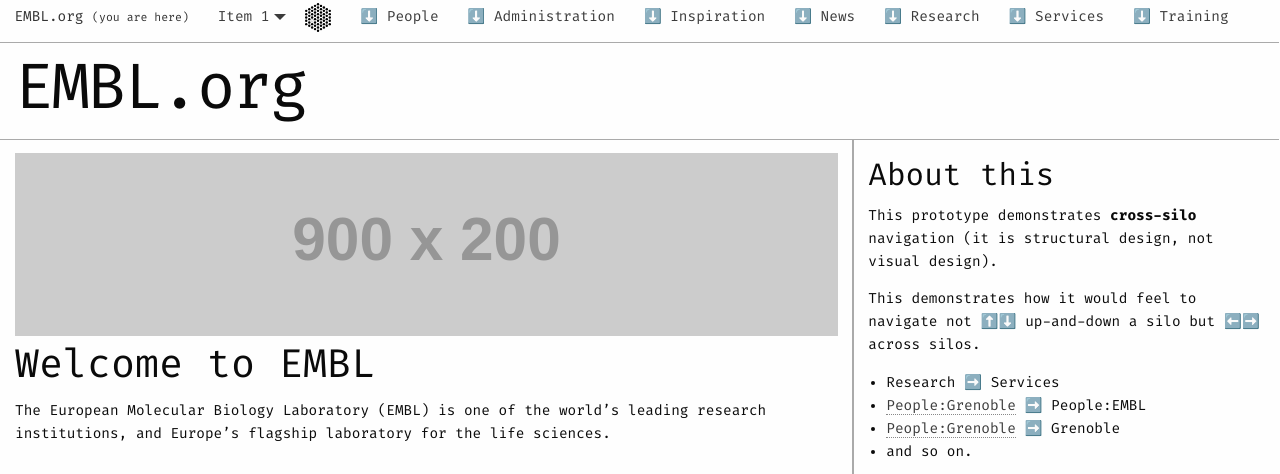
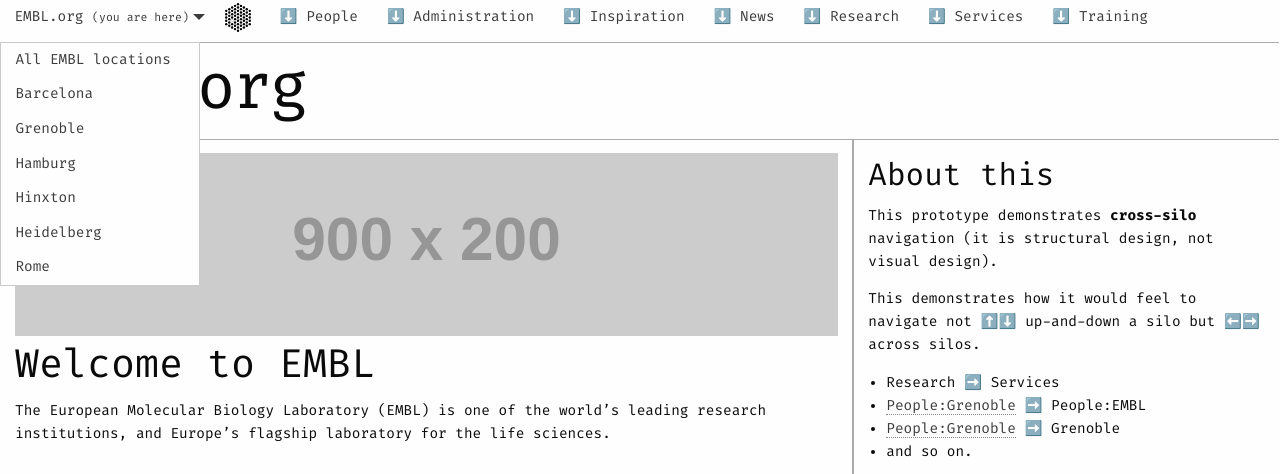
Before and after one commit to EMBL-Design-Language/framework-nav, a website: page index.html in a window 1280 px wide. Shown: the top 474 px of the page. Drawn offline with nearby package versions, Linux system fonts and the light colour scheme; placeholder pictures from the web are drawn by us.

Commit message:
Links inherit active classes

```diff
--- a/index.html
+++ b/index.html
@@ -10,12 +10,6 @@
   <body class="outline-divs">
     <div id="masthead" class="row masthead">
       <ul id="nav" class="float-left dropdown menu columns medium-12" data-dropdown-menu>
-        <li>
-          <a href="#">Item 1</a>
-          <ul class="menu">
-            <li><a href="#">Item 1A</a></li>
-          </ul>
-        </li>
         <li class="float-right">
           <a href="?facet-active=where:EMBL.org">
             <img class="hexagon" src="assets/logos/hexagon-mono-black.svg" />
--- a/js/app.js
+++ b/js/app.js
@@ -214,22 +214,57 @@
     $('#masthead #nav a.'+tempActive[1]).removeClass('hide').addClass('strong').append(' <small>(you are here)</small>');
   }
 
-  $('#masthead #nav a.'+tempParent1[1]).removeClass('hide').prepend('⬆️ ');
-  $('#masthead #nav a.'+tempParent2[1]).removeClass('hide').prepend('⬆️ ');
+  $('#masthead #nav > li > a.'+tempParent1[1]).removeClass('hide').prepend('⬆️ ');
+  $('#masthead #nav > li > a.'+tempParent2[1]).removeClass('hide').prepend('⬆️ ');
 
   //console.log(facetsPresent);
 
-  // amend parent menu links to inherit facets
-  if ((tempParent1[1] != 'emblorg') && (tempParent1[0] != 'null')) {
-    var tempHref = $('#masthead #nav a.'+tempParent2[1]).attr('href') + '&facet-parent-1=' + tempParent1[1];
-    $('#masthead #nav a.'+tempParent2[1]).attr('href',tempHref);
-    $('title').append(' < ' + facetIndex[tempParent1[0]][tempParent1[1]].title);
+  // amend global nav menu links to inherit facets
+
+  // where inherits active facets that aren't where
+  // @param {string} targetType the type of link we are appending to (who, what where)
+  function inheritFacets(targetType) {
+    var targetParentLevel = '&facet-parent-1=';
+    if (tempActive[0] != 'null' && tempActive[0] != targetType) {
+      $('#nav li  a.'+targetType).each( function( index, value ) {
+        // console.log(this);
+        var tempHref = $(this).attr('href') + targetParentLevel+tempActive[0]+':' + tempActive[1];
+        $(this).attr('href',tempHref);
+      });
+      var targetParentLevel = '&facet-parent-2=';
+    }
+    if (tempParent1[0] != 'null' && tempParent1[0] != targetType) {
+      $('#nav li  a.'+targetType).each( function( index, value ) {
+        // console.log(this);
+        var tempHref = $(this).attr('href') + targetParentLevel+tempParent1[0]+':' + tempParent1[1];
+        $(this).attr('href',tempHref);
+      });
+      var targetParentLevel = '&facet-parent-2=';
+    }
+    if (tempParent2[0] != 'null' && tempParent2[0] != targetType) {
+      $('#nav li  a.'+targetType).each( function( index, value ) {
+        // console.log(this);
+        var tempHref = $(this).attr('href') + targetParentLevel+tempParent2[0]+':' + tempParent2[1];
+        $(this).attr('href',tempHref);
+      });
+    }
+
   }
-  if ((tempParent2[1] != 'emblorg') && (tempParent2[0] != 'null')){
-    var tempHref = $('#masthead #nav a.'+tempParent1[1]).attr('href') + '&facet-parent-1=' + tempParent2[1];
-    $('#masthead #nav a.'+tempParent1[1]).attr('href',tempHref);
-    $('title').append(' < ' + facetIndex[tempParent2[0]][tempParent2[1]].title);
-  }
+
+  inheritFacets('where');
+  inheritFacets('who');
+  inheritFacets('what');
+
+  // if ((tempParent1[1] != 'emblorg') && (tempParent1[0] != 'null')) {
+  //   var tempHref = $('#masthead #nav a.'+tempParent2[1]).attr('href') + '&facet-parent-1=' + tempParent1[1];
+  //   $('#masthead #nav a.'+tempParent2[1]).attr('href',tempHref);
+  //   $('title').append(' < ' + facetIndex[tempParent1[0]][tempParent1[1]].title);
+  // }
+  // if ((tempParent2[1] != 'emblorg') && (tempParent2[0] != 'null')){
+  //   var tempHref = $('#masthead #nav a.'+tempParent1[1]).attr('href') + '&facet-parent-1=' + tempParent2[1];
+  //   $('#masthead #nav a.'+tempParent1[1]).attr('href',tempHref);
+  //   $('title').append(' < ' + facetIndex[tempParent2[0]][tempParent2[1]].title);
+  // }
 
   // activate the default navigation and make it relative to the active item
   function defaultNavEnable(target) {
@@ -241,16 +276,16 @@
     }
 
     // inherit the active parent
-    if ((tempParent1[0] != 'null') && (tempParent2[0] != 'null')) {
-      var targetHref = target.attr('href') + '&facet-parent-1=' + tempParent1[0] + ':' + tempParent1[1] + '&facet-parent-2=' + tempParent2[1] + ':' + tempParent2[1];
-    } else if (tempParent1[0] != 'null') {
-      var targetHref = target.attr('href') + '&facet-parent-1=' + tempParent1[0] + ':' + tempParent1[1];
-    } else if (tempParent2[0] != 'null') {
-      var targetHref = target.attr('href') + '&facet-parent-1=' + tempParent2[0] + ':' + tempParent2[1];
-    } else {
-      var targetHref = target.attr('href'); // keep it as it is
-    }
-    target.attr('href',targetHref);
+    // if ((tempParent1[0] != 'null') && (tempParent2[0] != 'null')) {
+    //   var targetHref = target.attr('href') + '&facet-parent-1=' + tempParent1[0] + ':' + tempParent1[1] + '&facet-parent-2=' + tempParent2[1] + ':' + tempParent2[1];
+    // } else if (tempParent1[0] != 'null') {
+    //   var targetHref = target.attr('href') + '&facet-parent-1=' + tempParent1[0] + ':' + tempParent1[1];
+    // } else if (tempParent2[0] != 'null') {
+    //   var targetHref = target.attr('href') + '&facet-parent-1=' + tempParent2[0] + ':' + tempParent2[1];
+    // } else {
+    //   var targetHref = target.attr('href'); // keep it as it is
+    // }
+    // target.attr('href',targetHref);
   }
   defaultNavEnable('#masthead #nav a.research.hide');
   defaultNavEnable('#masthead #nav a.administration.hide');
@@ -311,7 +346,20 @@
     $('#masthead #nav').append('<li><a class="'+value.type+' '+cleanString(index)+' hide" href="?facet-active='+value.type+":"+index+'">'+value.title+'</a></li>');
   });
   $.each(facetIndex.where, function( index, value ) {
-    $('#masthead #nav').prepend('<li><a class="'+value.type+' '+cleanString(index)+' hide" href="?facet-active='+value.type+":"+index+'">'+value.title+'</a></li>');
+    var newMenuItem = "";
+    newMenuItem += '<li><a class="'+value.type+' '+cleanString(index)+' hide" href="?facet-active='+value.type+":"+index+'">'+value.title+'</a>';
+    newMenuItem += '<ul class="menu">';
+    newMenuItem += '<li><a class="" href="?facet-active=where:emblorg">All EMBL locations</a></li>';
+    $.each(facetIndex.where, function( index, value ) {
+      if (index != 'emblorg') {
+        newMenuItem += '<li><a class="'+value.type+' '+cleanString(index)+'" href="?facet-active='+value.type+":"+index+'">'+value.title+'</a></li>';
+      }
+    });
+
+    newMenuItem += '</ul>';
+    newMenuItem += '</li>';
+
+    $('#masthead #nav').prepend(newMenuItem);
   });
 
   // Read metatags per page and act accordingly
```
